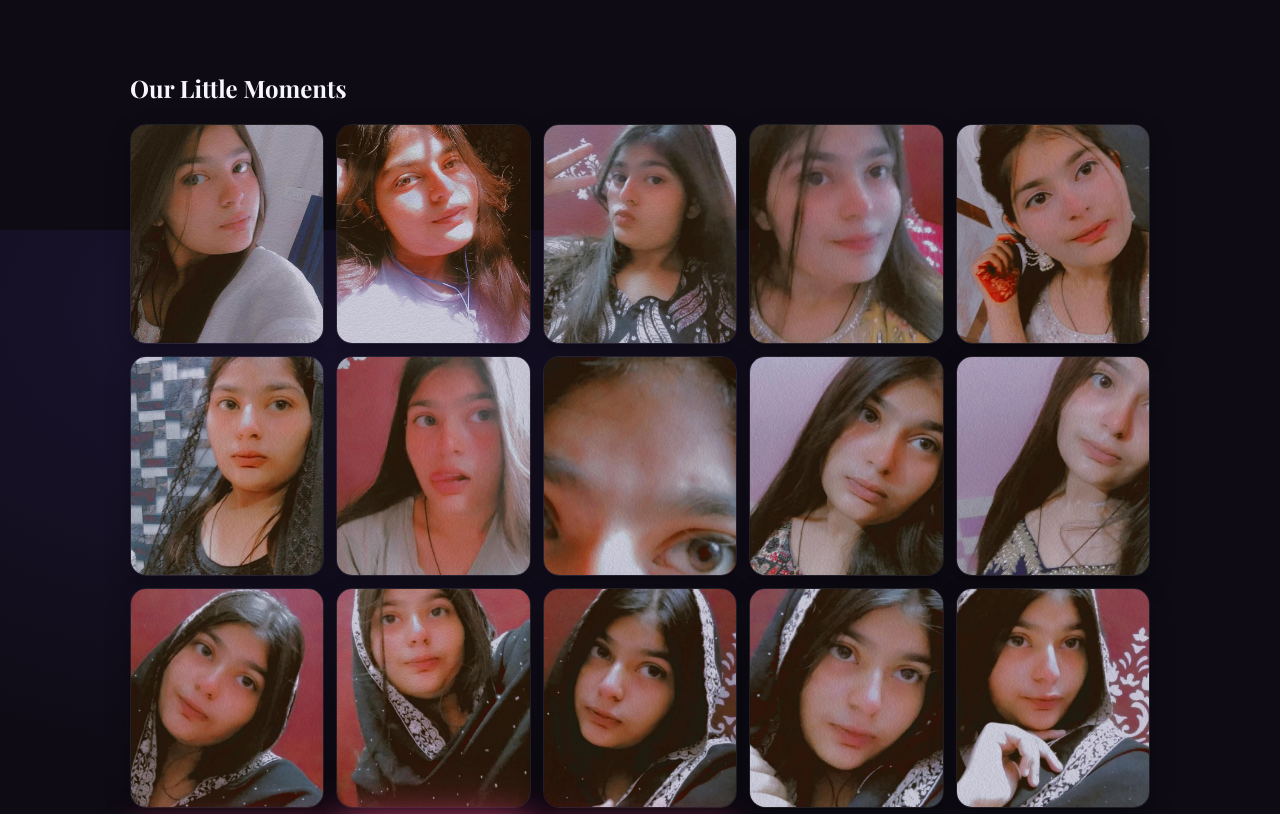
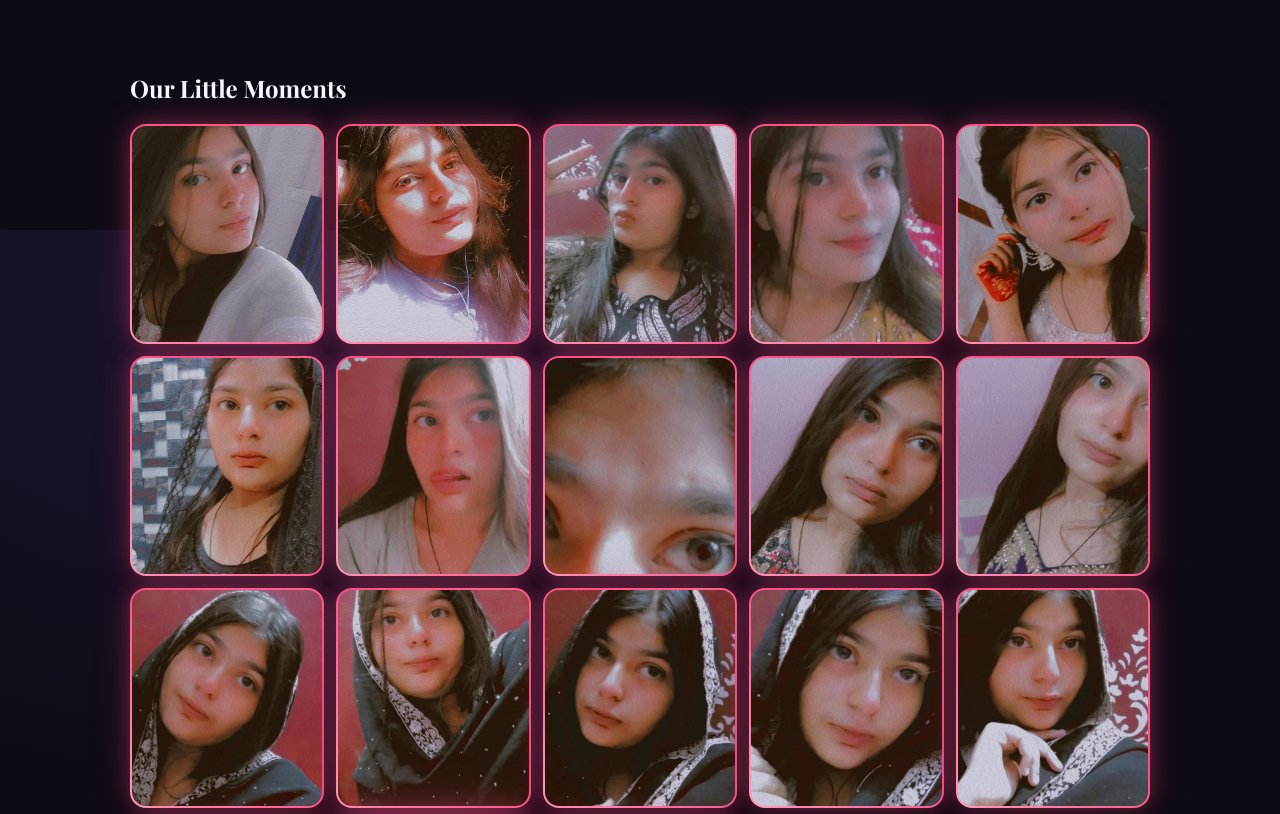
Before and after one commit to Umair-tariq802/mare-jan, a plain HTML site: page index.html in a window 1280 px wide. Shown: the part 1370-2184 px from the top of the page. Drawn offline with nearby package versions, Linux system fonts and the light colour scheme; animation ran at ten frames a second.

Commit message:
Add lighting border effect to all gallery images

```diff
--- a/index.html
+++ b/index.html
@@ -58,21 +58,21 @@
             <div class="container">
                 <h2>Our Little Moments</h2>
                 <div class="photos">
-                    <img src="assets/IMG-20250927-WA0011.jpg?v=3" alt="memory 1">
-                    <img src="assets/IMG-20251001-WA0006.jpg?v=3" alt="memory 2">
-                    <img src="assets/IMG-20251001-WA0008.jpg?v=3" alt="memory 3">
-                    <img src="assets/IMG-20251001-WA0015.jpg?v=3" alt="memory 4">
-                    <img src="assets/IMG-20251001-WA0016.jpg?v=3" alt="memory 5">
-                    <img src="assets/IMG-20251001-WA0017.jpg?v=3" alt="memory 6">
-                    <img src="assets/IMG-20251001-WA0018.jpg?v=3" alt="memory 7">
-                    <img src="assets/IMG-20251001-WA0019.jpg?v=3" alt="memory 8">
-                    <img src="assets/IMG-20251001-WA0020.jpg?v=3" alt="memory 9">
-                    <img src="assets/IMG-20251001-WA0021.jpg?v=3" alt="memory 10">
-                    <img src="assets/IMG-20251002-WA0001.jpg?v=3" alt="memory 11">
-                    <img src="assets/IMG-20251002-WA0002.jpg?v=3" alt="memory 12">
-                    <img src="assets/IMG-20251002-WA0003.jpg?v=3" alt="memory 13">
-                    <img src="assets/IMG-20251002-WA0004.jpg?v=3" alt="memory 14">
-                    <img src="assets/IMG-20251002-WA0005.jpg?v=3" alt="memory 15">
+                    <img src="assets/IMG-20250927-WA0011.jpg?v=3" alt="memory 1" class="lighting-border">
+                    <img src="assets/IMG-20251001-WA0006.jpg?v=3" alt="memory 2" class="lighting-border">
+                    <img src="assets/IMG-20251001-WA0008.jpg?v=3" alt="memory 3" class="lighting-border">
+                    <img src="assets/IMG-20251001-WA0015.jpg?v=3" alt="memory 4" class="lighting-border">
+                    <img src="assets/IMG-20251001-WA0016.jpg?v=3" alt="memory 5" class="lighting-border">
+                    <img src="assets/IMG-20251001-WA0017.jpg?v=3" alt="memory 6" class="lighting-border">
+                    <img src="assets/IMG-20251001-WA0018.jpg?v=3" alt="memory 7" class="lighting-border">
+                    <img src="assets/IMG-20251001-WA0019.jpg?v=3" alt="memory 8" class="lighting-border">
+                    <img src="assets/IMG-20251001-WA0020.jpg?v=3" alt="memory 9" class="lighting-border">
+                    <img src="assets/IMG-20251001-WA0021.jpg?v=3" alt="memory 10" class="lighting-border">
+                    <img src="assets/IMG-20251002-WA0001.jpg?v=3" alt="memory 11" class="lighting-border">
+                    <img src="assets/IMG-20251002-WA0002.jpg?v=3" alt="memory 12" class="lighting-border">
+                    <img src="assets/IMG-20251002-WA0003.jpg?v=3" alt="memory 13" class="lighting-border">
+                    <img src="assets/IMG-20251002-WA0004.jpg?v=3" alt="memory 14" class="lighting-border">
+                    <img src="assets/IMG-20251002-WA0005.jpg?v=3" alt="memory 15" class="lighting-border">
                     <img src="assets/WhatsApp Image 2025-10-03 at 11.19.17_df9b79e5.jpg?v=3" alt="special memory 1" class="lighting-border">
                     <img src="assets/WhatsApp Image 2025-10-03 at 11.19.18_7d469d91.jpg?v=3" alt="special memory 2" class="lighting-border pulse-glow">
                     <img src="assets/WhatsApp Image 2025-10-03 at 11.19.18_a283ba4e.jpg?v=3" alt="special memory 3" class="lighting-border">
```
